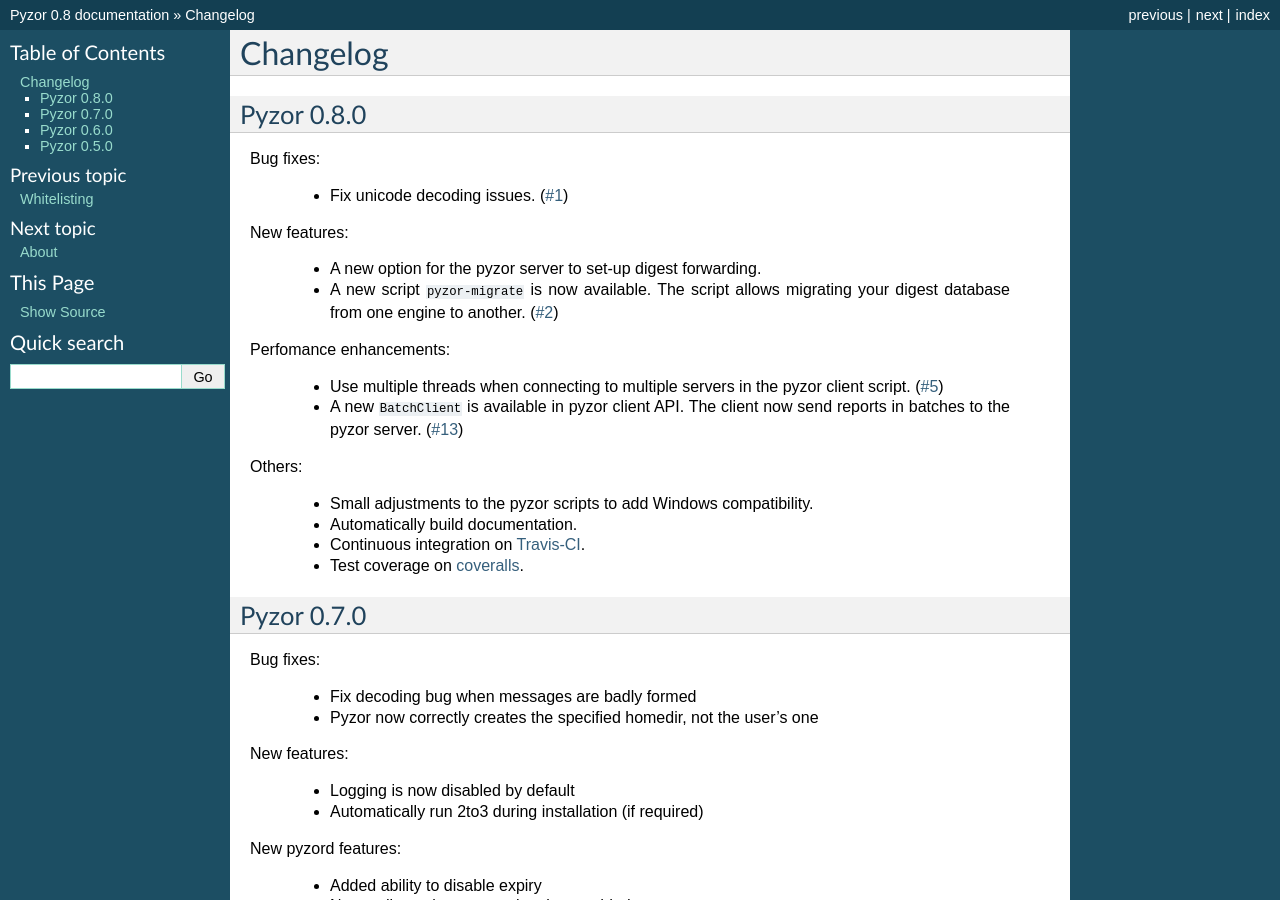
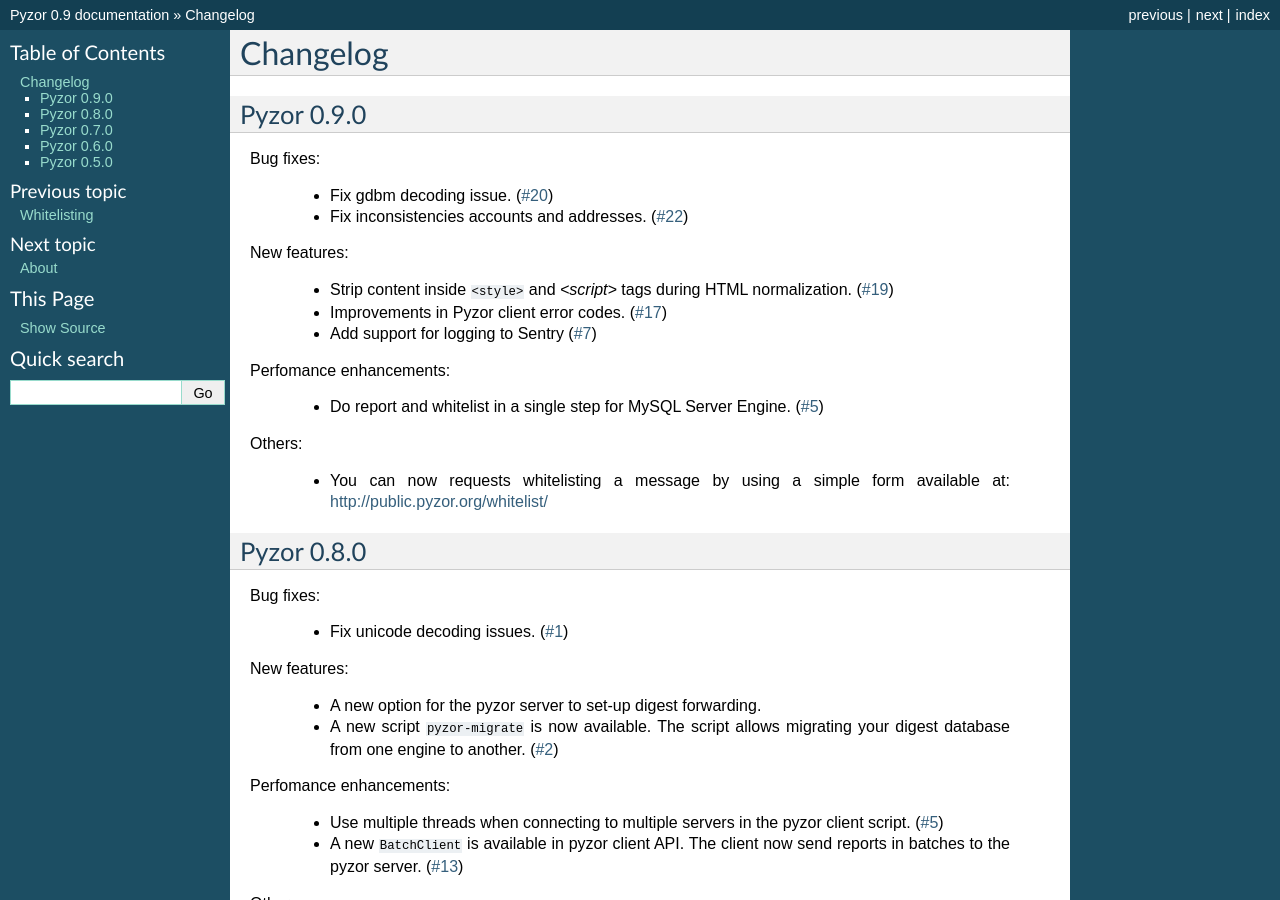
Before and after one commit to SpamExperts/pyzor, a Sphinx documentation site: the page built from docs/changelog.rst, in a window 1280 px wide and 900 px high. Built offline with Sphinx 7.4.7, drawn with Linux system fonts in a browser that asks for light colours; some of the changed text lies outside the part shown.

Commit message:
Add 0.9 changelog and bump version. :point_up:

```diff
--- a/docs/changelog.rst
+++ b/docs/changelog.rst
@@ -1,5 +1,32 @@
 Changelog
 ===========
+
+Pyzor 0.9.0
+------------
+
+Bug fixes:
+
+	* Fix gdbm decoding issue. (`#20 <https://github.com/SpamExperts/pyzor/issues/20>`_)
+	* Fix inconsistencies accounts and addresses. (`#22 <https://github.com/SpamExperts/pyzor/issues/22>`_)
+
+New features:
+
+	* Strip content inside ``<style>`` and `<script>` tags during HTML
+	  normalization. (`#19 <https://github.com/SpamExperts/pyzor/issues/19>`_)
+ 	* Improvements in Pyzor client error codes. (`#17 <https://github.com/SpamExperts/pyzor/issues/17>`_)
+ 	* Add support for logging to Sentry (`#7 <https://github.com/SpamExperts/pyzor/issues/7>`_)
+
+Perfomance enhancements:
+
+	* Do report and whitelist in a single step for MySQL Server Engine.
+	  (`#5 <https://github.com/SpamExperts/pyzor/issues/23>`_)
+
+
+Others:
+
+	* You can now requests whitelisting a message by using a simple form
+	  available at: `http://public.pyzor.org/whitelist/ <http://public.pyzor.org/whitelist/>`_
+
 
 Pyzor 0.8.0
 --------------
--- a/docs/conf.py
+++ b/docs/conf.py
@@ -58,9 +58,9 @@
 # built documents.
 #
 # The short X.Y version.
-version = '0.8'
+version = '0.9'
 # The full version, including alpha/beta/rc tags.
-release = '0.8'
+release = '0.9'
 
 # The language for content autogenerated by Sphinx. Refer to documentation
 # for a list of supported languages.
--- a/pyzor/__init__.py
+++ b/pyzor/__init__.py
@@ -2,7 +2,7 @@
 
 __author__ = "Frank J. Tobin, ftobin@neverending.org"
 __credits__ = "Tony Meyer, Dreas von Donselaar, all the Pyzor contributors."
-__version__ = "0.8.0"
+__version__ = "0.9.0"
 
 import hashlib
 
```
